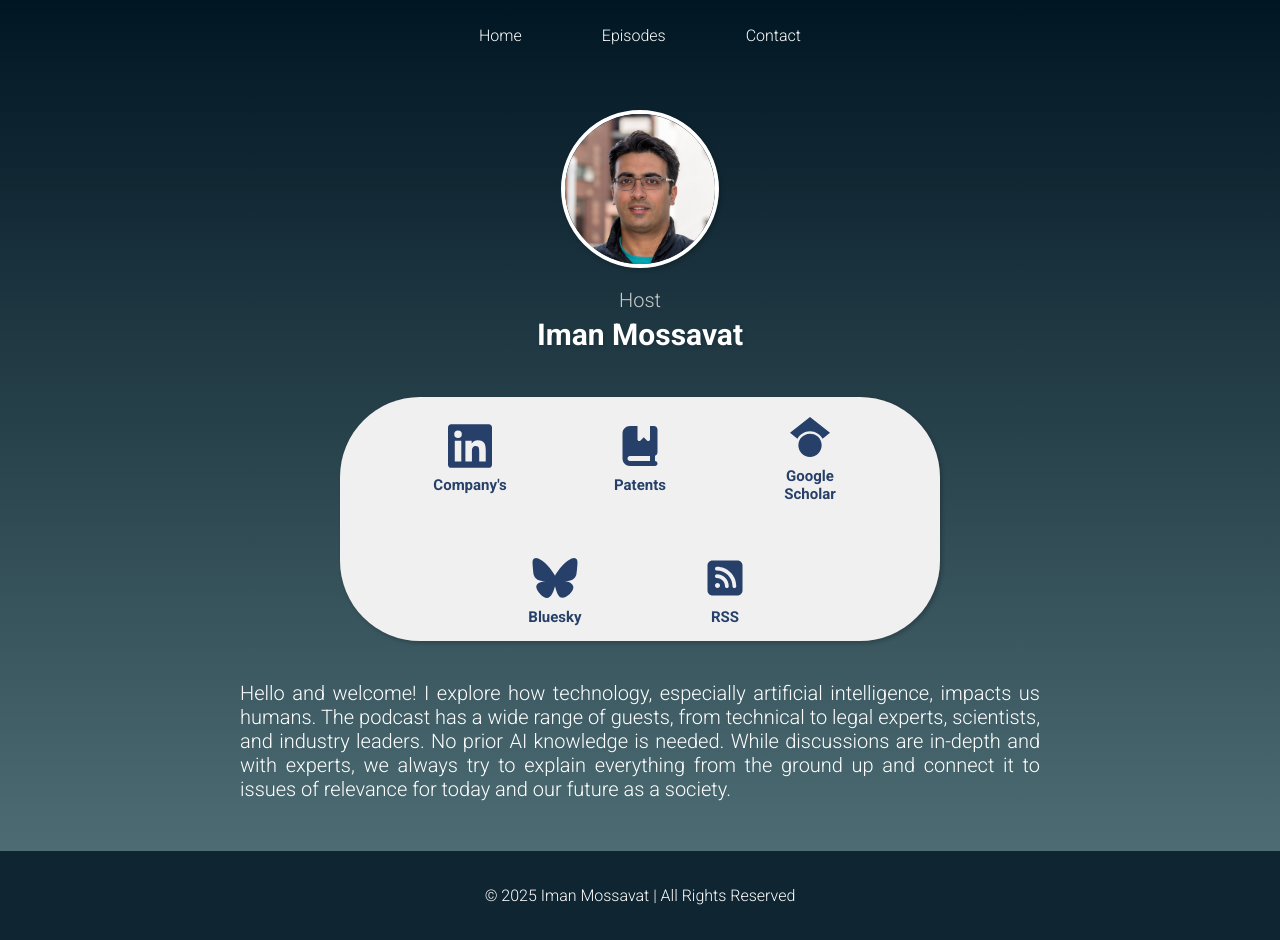
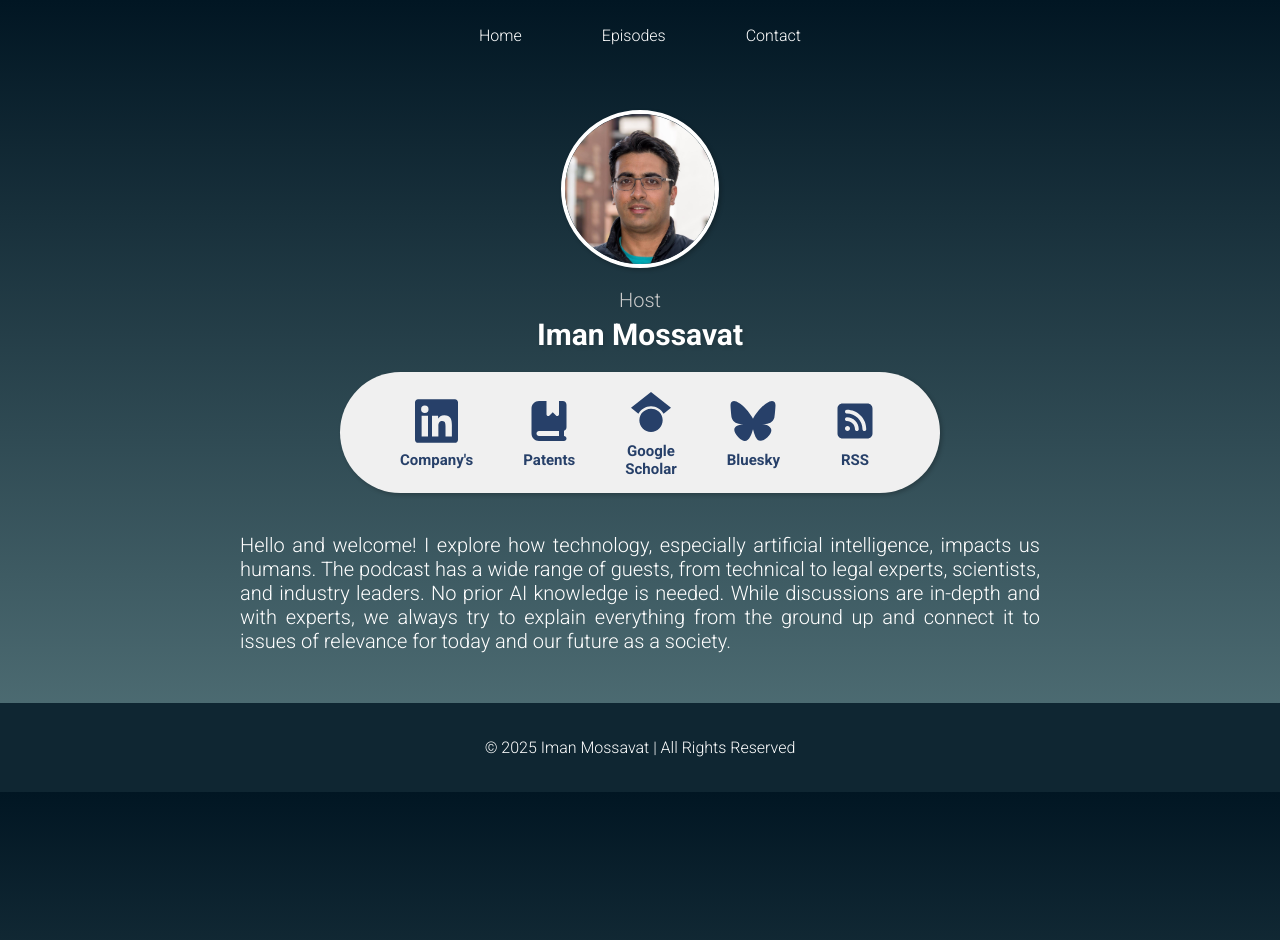
Before and after one commit to ivetkalchev/deepdivepod, a Jekyll site: the page built from contact.html, in a window 1280 px wide. Built offline with Jekyll 4.4.1, drawn with Linux system fonts in a browser that asks for light colours; after the commit the page ends 900 px from its top, so only the background shows below that.

Commit message:
Update contact-styles.css

```diff
--- a/assets/css/contact-styles.css
+++ b/assets/css/contact-styles.css
@@ -3,14 +3,13 @@ body {
 }
 
 .host-section {
-    margin: 110px 0 0 0;
+    margin: 110px 0px 0px 0px;
     display: flex;
     flex-direction: column;
     align-items: center;
     justify-content: center;
     font-weight: 300;
     font-size: 20px;
-    text-align: center;
 }
 
 .host-section img {
@@ -35,19 +34,18 @@ body {
 .links {
     display: flex;
     justify-content: center;
-    margin-top: 25px;
 }
 
 .icon-container {
     display: flex;
-    flex-wrap: wrap;
-    justify-content: center;
+    flex-wrap: wrap; /* allows wrapping */
     gap: 50px;
     background-color: #f0f0f0;
     border-radius: 80px;
     padding: 15px 60px;
     box-shadow: 2px 2px 4px #0000003a;
     align-items: center;
+    justify-content: center;
 }
 
 .icon-container a,
@@ -63,8 +61,6 @@ body {
     user-select: none;
     text-align: center;
     transition: transform 0.3s;
-    flex: 1 1 120px;
-    max-width: 120px;
 }
 
 .icon-container a:hover,
@@ -103,16 +99,18 @@ body {
         font-size: 24px;
     }
 
+    .intro-box {
+        font-size: 17px;
+    }
+
     .icon-container {
         gap: 30px;
-        padding: 20px 30px;
+        padding: 15px 30px;
         border-radius: 40px;
     }
 
     .icon-container a,
     .icon-container .rss {
-        flex: 1 1 100px;
-        max-width: 100px;
         font-size: 14px;
     }
 
@@ -120,27 +118,4 @@ body {
         width: 40px;
         height: 40px;
     }
-
-    .intro-box {
-        font-size: 17px;
-    }
-
-@media (max-width: 480px) {
-    .icon-container {
-        gap: 20px;
-        padding: 20px;
-    }
-
-    .icon-container a,
-    .icon-container .rss {
-        flex: 1 1 80px;
-        max-width: 90px;
-        font-size: 13px;
-    }
-
-    .icon-container .logo {
-        width: 35px;
-        height: 35px;
-    }
 }
-}
```
